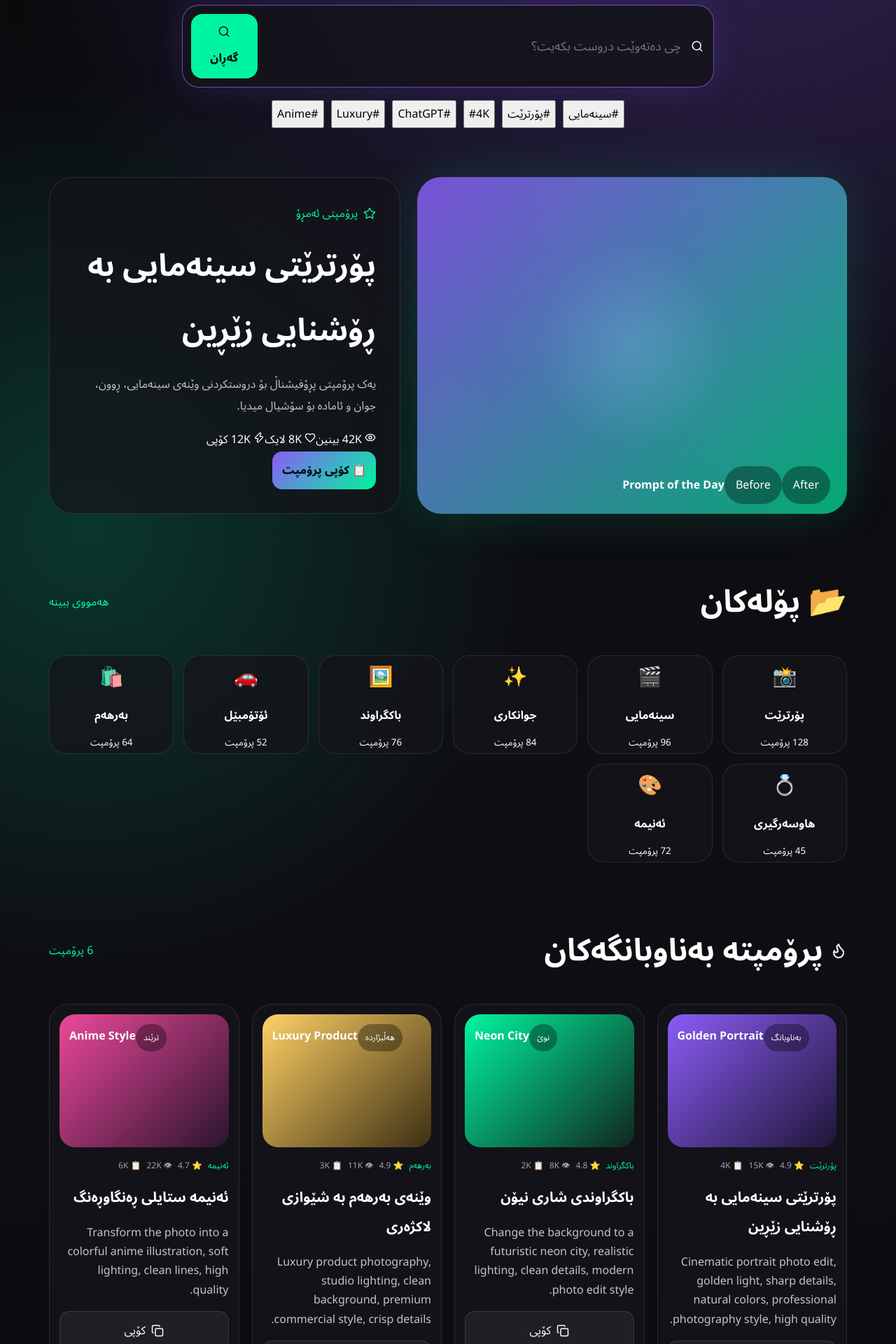
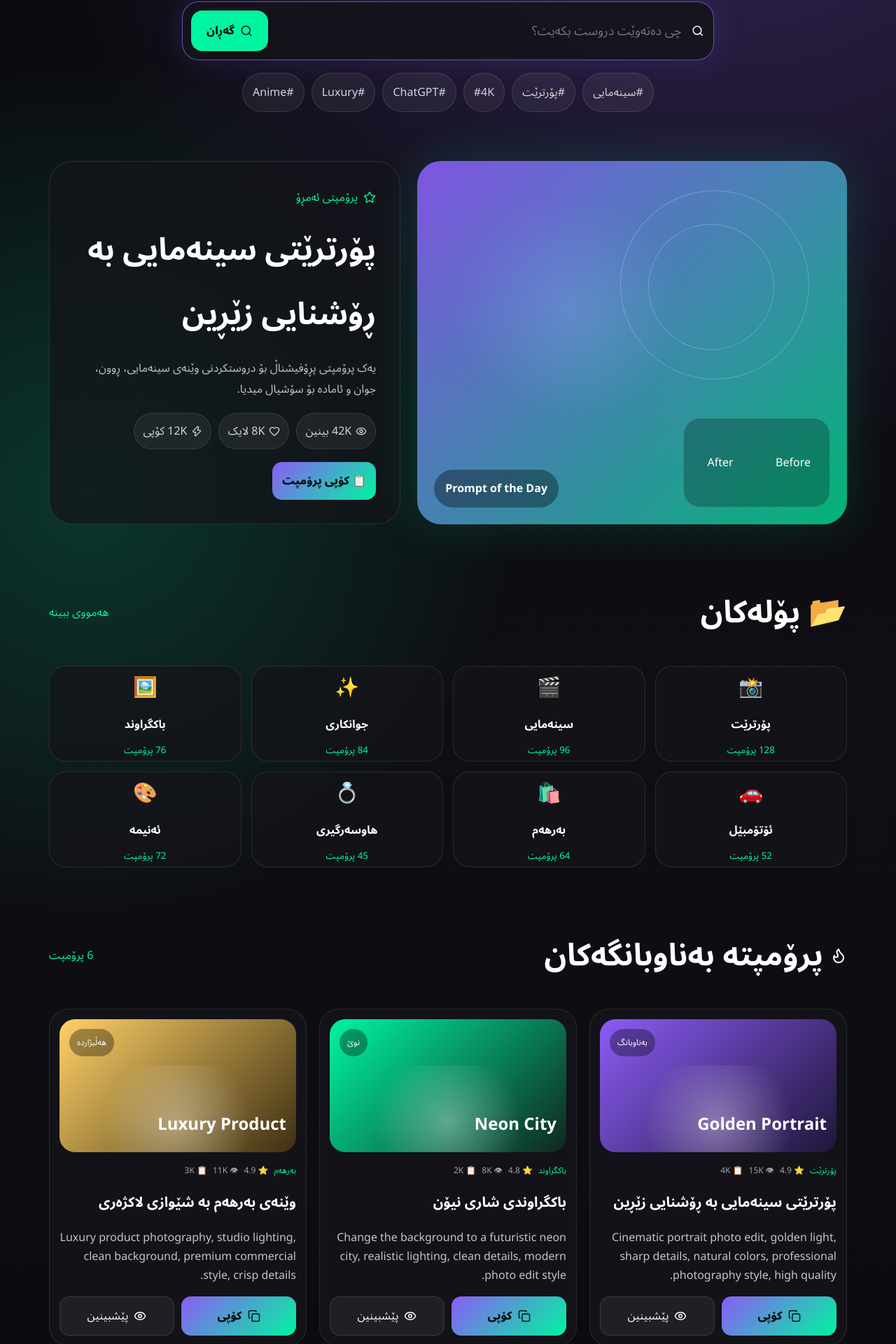
Before and after one commit to hama210/promptstan, a React (Vite) app: page / in a window 1280 px wide. Shown: the part 488-2408 px from the top of the page at 70% size. Built offline with nearby package versions, Linux system fonts and the light colour scheme.

Commit message:
Polish v1.1 visual design

```diff
--- a/src/styles.css
+++ b/src/styles.css
@@ -1,46 +1,71 @@
 @import url('https://fonts.googleapis.com/css2?family=Noto+Sans+Arabic:wght@400;600;700;800&display=swap');
+
 * { box-sizing: border-box; }
 body { margin: 0; min-height: 100vh; background: #09090b; color: #fff; font-family: 'Noto Sans Arabic', system-ui, sans-serif; }
 button, input { font: inherit; } button { cursor: pointer; }
+
 .app { min-height: 100vh; overflow: hidden; background: radial-gradient(circle at 82% 4%, rgba(139, 92, 246, 0.34), transparent 30%), radial-gradient(circle at 10% 35%, rgba(0, 245, 160, 0.18), transparent 25%), linear-gradient(180deg, #09090b 0%, #0e0e14 45%, #09090b 100%); }
+.toast { position: fixed; left: 20px; bottom: 20px; z-index: 30; background: rgba(0,245,160,.95); color: #07100d; padding: 13px 18px; border-radius: 18px; font-weight: 800; box-shadow: 0 18px 50px rgba(0,245,160,.28); }
+
 .navbar { max-width: 1180px; margin: 0 auto; padding: 24px 20px; display: flex; align-items: center; justify-content: space-between; }
 .brand { display: flex; align-items: center; gap: 12px; }
 .logoMark { width: 46px; height: 46px; display: grid; place-items: center; border-radius: 16px; background: linear-gradient(135deg, #8b5cf6, #00f5a0); box-shadow: 0 0 30px rgba(0, 245, 160, .26); }
 .brand strong { display: block; font-size: 22px; } .brand span { display: block; color: #a1a1aa; font-size: 13px; margin-top: 2px; }
 .navActions { display: flex; align-items: center; gap: 10px; }
-.ghost, .primarySmall, .primary, .copyButton { border: 1px solid rgba(255,255,255,.12); border-radius: 14px; background: rgba(255,255,255,.06); color: white; padding: 10px 14px; display: inline-flex; align-items: center; gap: 8px; }
+
+.ghost, .primarySmall, .primary, .copyButton, .previewButton, .tags button, .collectionRow button { border: 1px solid rgba(255,255,255,.12); border-radius: 14px; background: rgba(255,255,255,.06); color: white; padding: 10px 14px; display: inline-flex; align-items: center; gap: 8px; }
 .primarySmall, .primary { border: 0; background: linear-gradient(135deg, #8b5cf6, #00f5a0); color: #07100d; font-weight: 800; }
+
 .hero { max-width: 960px; margin: 36px auto 70px; padding: 0 20px; text-align: center; }
 .heroBadge { display: inline-flex; align-items: center; gap: 8px; border: 1px solid rgba(0,245,160,.45); color: #00f5a0; background: rgba(0,245,160,.07); padding: 9px 18px; border-radius: 999px; }
-.hero h1 { margin: 22px 0 10px; font-size: clamp(42px, 8vw, 88px); line-height: 1.05; letter-spacing: -2px; }
+.hero h1 { margin: 22px 0 10px; font-size: clamp(42px, 8vw, 88px); line-height: 1.02; letter-spacing: -2px; }
 .hero p { color: #c4c4cf; max-width: 680px; margin: 0 auto; line-height: 1.9; }
-.searchBox { margin: 34px auto 18px; max-width: 760px; display: flex; align-items: center; gap: 12px; background: rgba(20,20,26,.86); border: 1px solid rgba(139,92,246,.75); border-radius: 24px; padding: 12px 14px 12px 12px; box-shadow: 0 0 46px rgba(139,92,246,.18); }
+.searchBox { margin: 34px auto 18px; max-width: 760px; display: flex; align-items: center; gap: 12px; background: rgba(20,20,26,.86); border: 1px solid rgba(139,92,246,.75); border-radius: 24px; padding: 12px 14px 12px 12px; box-shadow: 0 0 46px rgba(139,92,246,.18); transition: .25s ease; }
+.searchBox:focus-within { border-color: #00f5a0; box-shadow: 0 0 58px rgba(0,245,160,.18); }
 .searchBox input { width: 100%; border: 0; outline: 0; background: transparent; color: white; font-size: 18px; }
-.searchBox button { border: 0; color: #07100d; background: #00f5a0; padding: 12px 22px; border-radius: 16px; font-weight: 800; }
+.searchBox button { border: 0; color: #07100d; background: #00f5a0; padding: 12px 22px; border-radius: 16px; font-weight: 800; display: inline-flex; align-items: center; gap: 8px; }
 .tags { display: flex; flex-wrap: wrap; justify-content: center; gap: 10px; }
-.tags span, .collectionRow span { border: 1px solid rgba(255,255,255,.12); background: rgba(255,255,255,.06); color: #d4d4dd; padding: 8px 14px; border-radius: 999px; }
+.tags button, .collectionRow button { color: #d4d4dd; border-radius: 999px; }
+.tags button:hover, .collectionRow button:hover { border-color: #00f5a0; color: #00f5a0; }
+
 .feature, .section, .collections, footer { max-width: 1180px; margin: 0 auto 68px; padding: 0 20px; }
 .feature { display: grid; grid-template-columns: 1.1fr .9fr; gap: 24px; align-items: stretch; }
-.featureImage { min-height: 360px; border-radius: 34px; background: linear-gradient(135deg, rgba(139,92,246,.85), rgba(0,245,160,.68)), radial-gradient(circle, rgba(255,255,255,.35), transparent 38%); display: flex; align-items: end; padding: 24px; box-shadow: 0 0 70px rgba(0,245,160,.16); }
-.featureImage span { border-radius: 999px; padding: 10px 16px; background: rgba(0,0,0,.35); backdrop-filter: blur(12px); }
+.featureImage { min-height: 360px; border-radius: 34px; display: flex; align-items: end; justify-content: space-between; padding: 24px; box-shadow: 0 0 70px rgba(0,245,160,.16); position: relative; overflow: hidden; }
+.premiumScene { background: linear-gradient(135deg, rgba(139,92,246,.9), rgba(0,245,160,.72)), radial-gradient(circle at 35% 40%, rgba(255,255,255,.42), transparent 32%); }
+.orbit { position: absolute; border: 1px solid rgba(255,255,255,.22); border-radius: 999px; transform: rotate(-18deg); }
+.orbit.one { width: 270px; height: 270px; top: 42px; right: 54px; }
+.orbit.two { width: 180px; height: 180px; top: 90px; right: 104px; }
+.glassPreview { position: relative; z-index: 1; width: 210px; height: 128px; border-radius: 24px; background: rgba(0,0,0,.24); backdrop-filter: blur(10px); display: grid; grid-template-columns: 1fr 1fr; place-items: center; border: 1px solid rgba(255,255,255,.16); }
+.featureImage b { position: relative; z-index: 2; border-radius: 999px; padding: 10px 16px; background: rgba(0,0,0,.35); backdrop-filter: blur(12px); }
 .featureText { border: 1px solid rgba(255,255,255,.11); border-radius: 34px; background: rgba(20,20,26,.72); padding: 34px; }
 .sectionLabel { display: flex; gap: 8px; align-items: center; color: #00f5a0; }
 .featureText h2, .sectionTitle h2, .collections h2 { font-size: clamp(26px, 4vw, 44px); margin: 12px 0; }
 .featureText p { color: #c4c4cf; line-height: 1.9; }
+.featureStats { display: flex; flex-wrap: wrap; gap: 10px; margin: 18px 0; }
+.featureStats span { display: inline-flex; align-items: center; gap: 6px; color: #d4d4dd; background: rgba(255,255,255,.06); border: 1px solid rgba(255,255,255,.1); border-radius: 999px; padding: 8px 12px; }
+
 .sectionTitle { display: flex; justify-content: space-between; align-items: center; gap: 16px; margin-bottom: 18px; }
 .sectionTitle h2 { display: flex; align-items: center; gap: 10px; } .sectionTitle a { color: #00f5a0; }
-.categoryGrid { display: grid; grid-template-columns: repeat(6, 1fr); gap: 14px; }
-.categoryCard { min-height: 116px; border: 1px solid rgba(255,255,255,.10); background: rgba(20,20,26,.75); color: white; border-radius: 24px; display: grid; place-items: center; gap: 8px; transition: .25s ease; }
-.categoryCard span { font-size: 28px; } .categoryCard:hover { transform: translateY(-4px); border-color: #00f5a0; box-shadow: 0 0 30px rgba(0,245,160,.12); }
-.promptGrid { display: grid; grid-template-columns: repeat(4, 1fr); gap: 18px; }
+.categoryGrid { display: grid; grid-template-columns: repeat(4, 1fr); gap: 14px; }
+.categoryCard { min-height: 132px; border: 1px solid rgba(255,255,255,.10); background: rgba(20,20,26,.75); color: white; border-radius: 24px; display: grid; place-items: center; gap: 6px; transition: .25s ease; }
+.categoryCard span { font-size: 28px; } .categoryCard small { color: #00f5a0; } .categoryCard:hover { transform: translateY(-4px); border-color: #00f5a0; box-shadow: 0 0 30px rgba(0,245,160,.12); }
+
+.promptGrid { display: grid; grid-template-columns: repeat(3, 1fr); gap: 18px; }
 .promptCard { border: 1px solid rgba(255,255,255,.10); border-radius: 28px; background: rgba(20,20,26,.82); padding: 14px; transition: .25s ease; }
-.promptCard:hover { transform: translateY(-5px); border-color: rgba(139,92,246,.8); }
-.promptImage { height: 190px; border-radius: 22px; padding: 14px; display: flex; align-items: start; justify-content: end; }
-.promptImage span { font-size: 12px; border-radius: 999px; padding: 7px 11px; background: rgba(0,0,0,.34); }
-.promptImage.purple { background: linear-gradient(135deg, #8b5cf6, #1f1638); } .promptImage.green { background: linear-gradient(135deg, #00f5a0, #10261f); } .promptImage.gold { background: linear-gradient(135deg, #ffd166, #3d2f13); } .promptImage.pink { background: linear-gradient(135deg, #ec4899, #2b1430); }
+.promptCard:hover { transform: translateY(-5px); border-color: rgba(139,92,246,.8); box-shadow: 0 18px 50px rgba(139,92,246,.12); }
+.promptImage { height: 190px; border-radius: 22px; padding: 14px; display: flex; align-items: start; justify-content: space-between; flex-direction: column; overflow: hidden; position: relative; }
+.promptImage:after { content: ''; position: absolute; inset: 35% -20% -20% -20%; background: radial-gradient(circle, rgba(255,255,255,.34), transparent 42%); }
+.promptImage span, .promptImage strong { position: relative; z-index: 1; }
+.promptImage span { font-size: 12px; border-radius: 999px; padding: 7px 11px; background: rgba(0,0,0,.34); align-self: flex-end; }
+.promptImage strong { font-size: 24px; }
+.promptImage.purple { background: linear-gradient(135deg, #8b5cf6, #1f1638); } .promptImage.green { background: linear-gradient(135deg, #00f5a0, #10261f); } .promptImage.gold { background: linear-gradient(135deg, #ffd166, #3d2f13); } .promptImage.pink { background: linear-gradient(135deg, #ec4899, #2b1430); } .promptImage.blue { background: linear-gradient(135deg, #38bdf8, #111827); } .promptImage.rose { background: linear-gradient(135deg, #fb7185, #251016); }
 .promptMeta { display: flex; flex-wrap: wrap; gap: 8px; color: #a1a1aa; font-size: 12px; margin-top: 14px; } .promptMeta span:first-child { color: #00f5a0; }
 .promptCard h3 { margin: 12px 0 6px; font-size: 20px; } .promptCard p { color: #c4c4cf; line-height: 1.7; min-height: 54px; }
-.copyButton { width: 100%; justify-content: center; } .collectionRow { display: flex; flex-wrap: wrap; gap: 12px; }
+.cardActions { display: grid; grid-template-columns: 1fr 1fr; gap: 10px; }
+.copyButton, .previewButton { width: 100%; justify-content: center; }
+.copyButton { background: linear-gradient(135deg, #8b5cf6, #00f5a0); color: #07100d; font-weight: 800; border: 0; }
+.collectionRow { display: flex; flex-wrap: wrap; gap: 12px; }
 footer { border-top: 1px solid rgba(255,255,255,.1); padding-top: 28px; color: #a1a1aa; } footer strong { color: #fff; }
+
 @media (max-width: 900px) { .feature { grid-template-columns: 1fr; } .categoryGrid { grid-template-columns: repeat(3, 1fr); } .promptGrid { grid-template-columns: repeat(2, 1fr); } }
-@media (max-width: 560px) { .navbar { padding-top: 18px; } .primarySmall { display: none; } .hero { margin-top: 26px; } .searchBox { flex-wrap: wrap; } .searchBox button { width: 100%; } .featureImage { min-height: 260px; } .categoryGrid { grid-template-columns: repeat(2, 1fr); } .promptGrid { grid-template-columns: 1fr; } }
+@media (max-width: 560px) { .navbar { padding-top: 18px; } .primarySmall { display: none; } .hero { margin-top: 26px; } .hero h1 { letter-spacing: -1px; } .searchBox { flex-wrap: wrap; } .searchBox button { width: 100%; justify-content: center; } .featureImage { min-height: 260px; } .glassPreview { width: 170px; height: 104px; } .categoryGrid { grid-template-columns: repeat(2, 1fr); } .promptGrid { grid-template-columns: 1fr; } .cardActions { grid-template-columns: 1fr; } }
```
